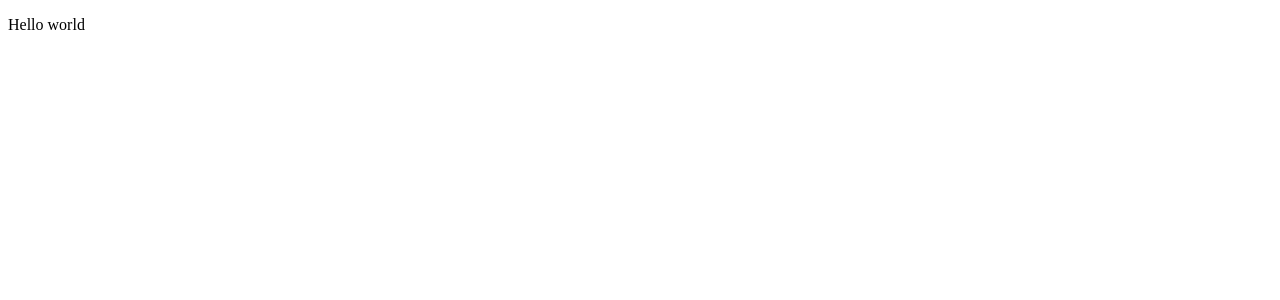
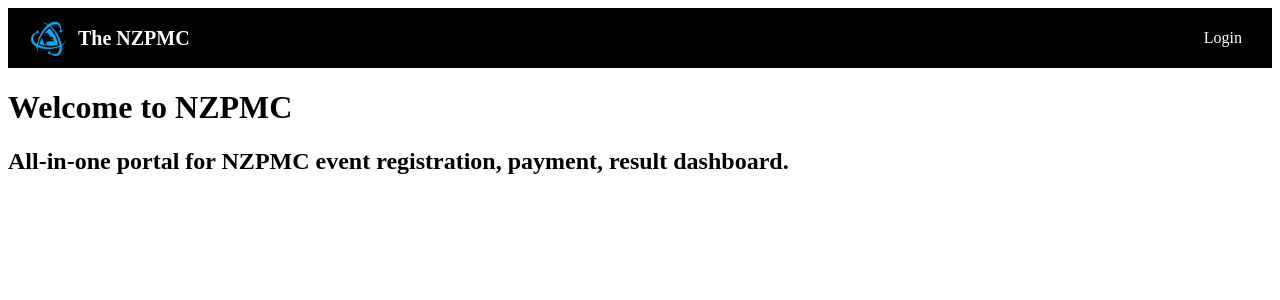
Before and after one commit to Harry-Sheng/nzpmc-competition-platform-frontend, a React (Vite) app: page / in a window 1280 px wide. Shown: the top 300 px of the page. Built offline with nearby package versions, Linux system fonts and the light colour scheme.

Commit message:
feat: implemented navigation bar

```diff
--- a/package.json
+++ b/package.json
@@ -10,8 +10,10 @@
     "preview": "vite preview"
   },
   "dependencies": {
+    "axios": "^1.7.9",
     "react": "^18.3.1",
-    "react-dom": "^18.3.1"
+    "react-dom": "^18.3.1",
+    "react-router-dom": "^7.0.2"
   },
   "devDependencies": {
     "@eslint/js": "^9.15.0",
--- a/src/App.jsx
+++ b/src/App.jsx
@@ -1,8 +1,13 @@
+import { BrowserRouter as Router, Routes, Route } from "react-router-dom";
+import LandingPage from "./pages/LandingPage";
+
 const App = () => {
   return (
-    <div>
-      <p>Hello world</p>
-    </div>
+    <Router>
+      <Routes>
+        <Route path="/" element={<LandingPage />} />
+      </Routes>
+    </Router>
   );
 };
 
--- /dev/null
+++ b/src/components/NavBar.jsx
@@ -0,0 +1,32 @@
+import React from "react";
+import { Link } from "react-router-dom";
+import "../style/NavBar.css";
+import Logo from "../assets/nzpmcLogo.png";
+
+const NavBar = ({ isLoggedIn, onLogout }) => {
+  return (
+    <nav className="navbar">
+      <div className="navbar-logo">
+        <Link to="/">
+          <img src={Logo} alt="NZPMC Logo" />
+          <span>The NZPMC</span>
+        </Link>
+      </div>
+      <div className="navbar-links">
+        {!isLoggedIn ? (
+          <Link to="/login" className="navbar-link">
+            Login
+          </Link>
+        ) : (
+          <>
+            <button onClick={onSignOut} className="navbar-button">
+              Sign out
+            </button>
+          </>
+        )}
+      </div>
+    </nav>
+  );
+};
+
+export default NavBar;
--- a/src/main.jsx
+++ b/src/main.jsx
@@ -1,5 +1,4 @@
 import ReactDOM from "react-dom/client";
-
 import App from "./App";
 
 ReactDOM.createRoot(document.getElementById("root")).render(<App />);
--- /dev/null
+++ b/src/pages/LandingPage.jsx
@@ -0,0 +1,23 @@
+import React, { useState, useEffect } from "react";
+import NavBar from "../components/NavBar";
+
+const LandingPage = () => {
+  const [isLoggedIn, setIsLoggedIn] = useState(false);
+
+  const handleLogout = () => {
+    setIsLoggedIn(false);
+  };
+
+  return (
+    <div>
+      <NavBar isLoggedIn={isLoggedIn} onLogout={handleLogout} />
+      <h1>Welcome to NZPMC</h1>
+      <h2>
+        All-in-one portal for NZPMC event registration, payment, result
+        dashboard.
+      </h2>
+    </div>
+  );
+};
+
+export default LandingPage;
--- /dev/null
+++ b/src/style/NavBar.css
@@ -0,0 +1,47 @@
+.navbar {
+  display: flex;
+  justify-content: space-between;
+  align-items: center;
+  background-color: black;
+  padding: 10px 20px;
+}
+
+.navbar-logo a {
+  display: flex;
+  text-decoration: none;
+  color: white;
+  font-size: 20px;
+  font-weight: bold;
+  align-items: center;
+}
+
+.navbar-logo img{
+  width: 40px;
+  height:40px;
+}
+
+.navbar-logo span {
+  margin-left: 10px;
+}
+
+.navbar-links a{
+  display: flex;
+  align-items: center;
+  text-decoration: none;
+  color: white;
+  margin: 0 10px;
+}
+
+.navbar-button {
+  background-color: white;
+  color: #4CAF50;
+  border: none;
+  padding: 5px 10px;
+  cursor: pointer;
+  font-size: 16px;
+}
+
+.navbar-button:hover {
+  background-color: #45a049;
+  color: white;
+}
```
Also changed, not shown: src/assets/nzpmcLogo.png (added), 1 other file (tests, documents, lock files or other folders).
